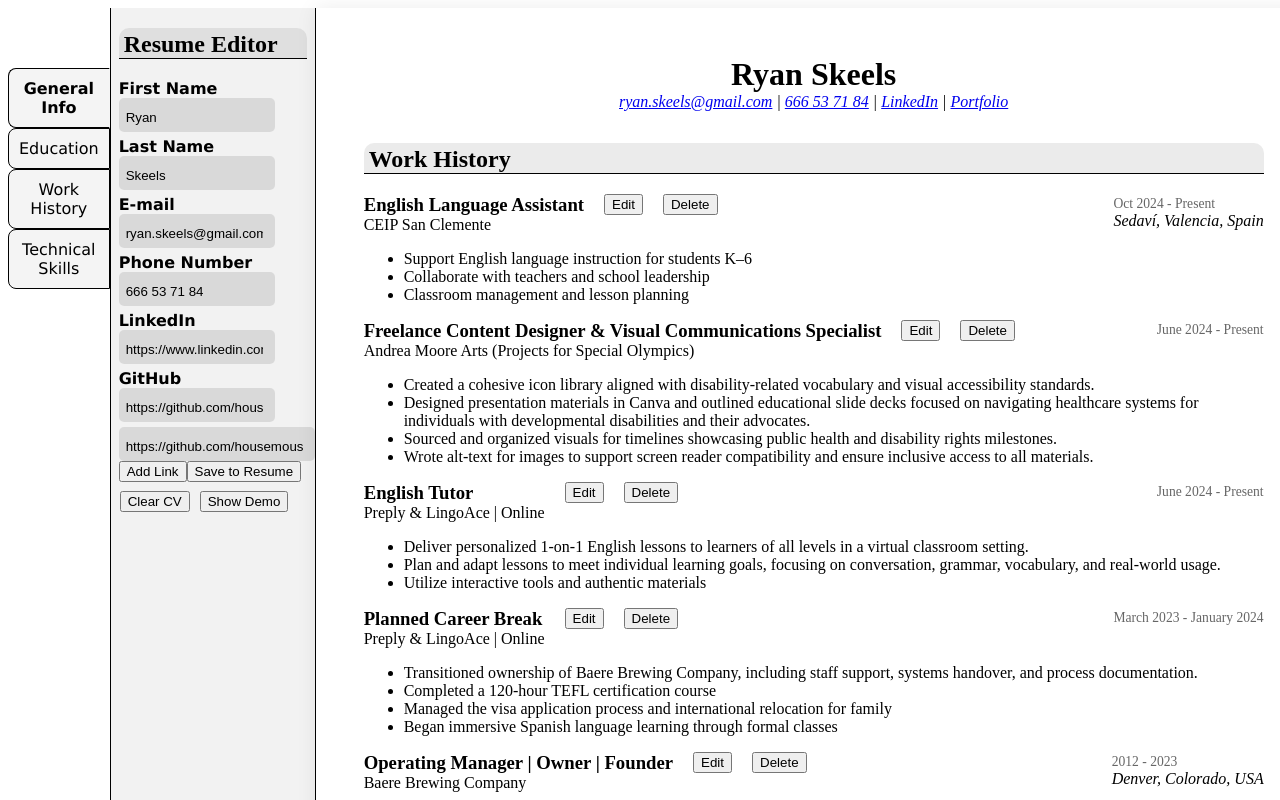
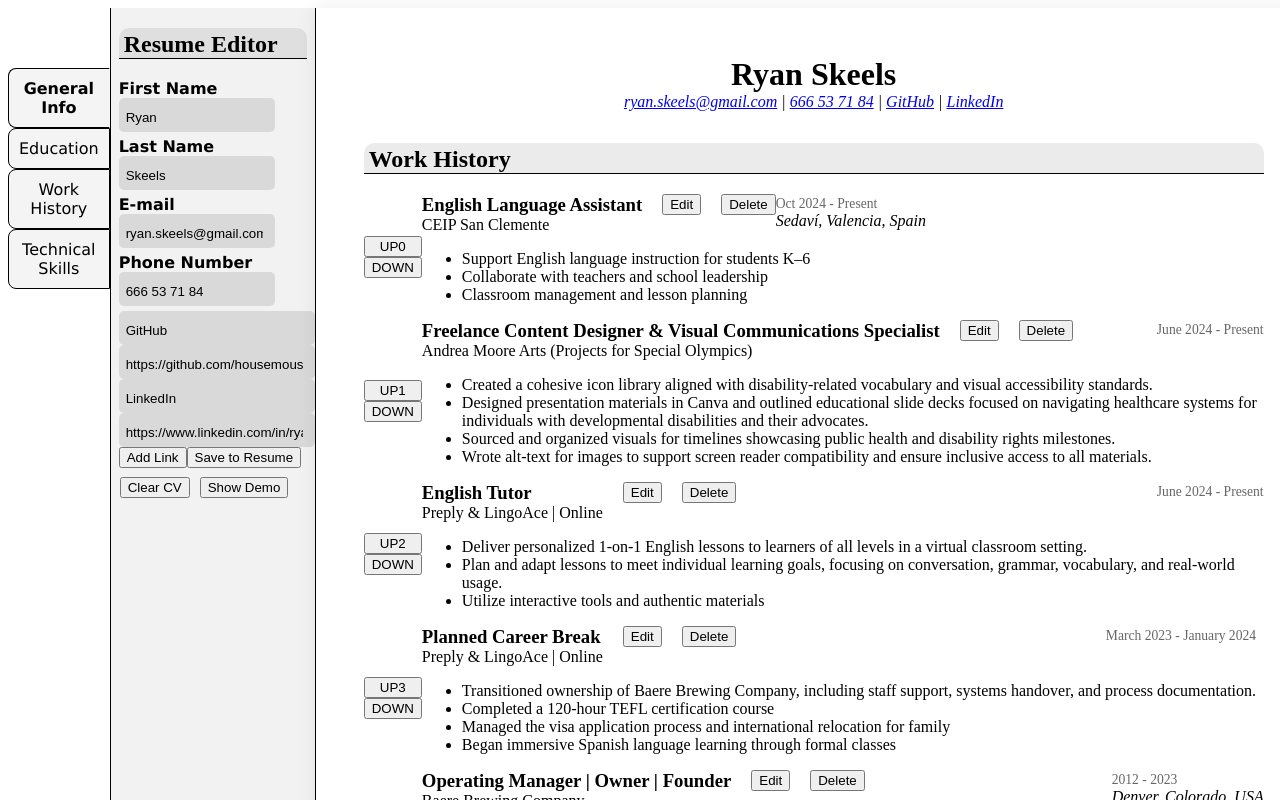
Before and after one commit to housemouse62/CV_Application, a React (Vite) app: page / in a window 1280 px wide. Shown: the top 800 px of the page. Built offline with nearby package versions, Linux system fonts and the light colour scheme.

Commit message:
down button in work history fix

```diff
--- a/src/components/App.jsx
+++ b/src/components/App.jsx
@@ -9,8 +9,6 @@ const initialGeneralInfoState = {
   userLastName: "",
   userEmail: "",
   userPhone: "",
-  userLinkedIn: "",
-  userGitHub: "",
 };
 
 const initialLinksState = {
@@ -133,6 +131,7 @@ function App() {
   return (
     <div className="App">
       <Sidebar
+        cvData={cvData}
         setCVData={setCVData}
         activeSection={activeSection}
         setActiveSection={setActiveSection}
@@ -159,13 +158,16 @@ function App() {
         initialLinksState={initialLinksState}
       />
       <MainContainer
+        cvData={cvData}
         generalInfo={cvData.generalInfo}
+        setCVData={setCVData}
         links={cvData.links}
         education={cvData.education}
         setDraftEducationData={setDraftEducationData}
         editEducation={editEducation}
         deleteEducation={deleteEducation}
         work={cvData.workHistory}
+        draftWorkHistory={draftWorkHistory}
         setDraftWorkHistory={setDraftWorkHistory}
         editWorkPlace={editWorkPlace}
         deleteWorkPlace={deleteWorkPlace}
--- a/src/components/GeneralInfo.jsx
+++ b/src/components/GeneralInfo.jsx
@@ -47,33 +47,38 @@ function GeneralInfo({
         value={draftGeneralInfoData.userPhone}
         onChange={handleChange}
       />
-      <CustomInput
-        label="LinkedIn "
-        type="tel"
-        name="userLinkedIn"
-        id="userLinkedIn"
-        value={draftGeneralInfoData.userLinkedIn}
-        onChange={handleChange}
-      />
-      <CustomInput
-        label="GitHub "
-        type="tel"
-        name="userGitHub"
-        id="userGitHub"
-        value={draftGeneralInfoData.userGitHub}
-        onChange={handleChange}
-      />
       <div>
-        {draftLinks.map((l) => (
-          // {
-          //   console.log(l);
-          // }
-          <input
-            type="text"
-            name={l.linkName}
-            id={l.linkName}
-            value={l.linkAddress}
-          />
+        {draftLinks.map((link) => (
+          <div key={link.id} className="linkBox">
+            <input
+              type="text"
+              name={link.linkName}
+              id={link.linkName}
+              value={link.linkName}
+              onChange={(e) => {
+                setDraftLinks((prev) =>
+                  prev.map((l) =>
+                    l.id === link.id ? { ...l, linkName: e.target.value } : l,
+                  ),
+                );
+              }}
+            />
+            <input
+              type="text"
+              name={link.linkAddress}
+              id={link.linkAddress}
+              value={link.linkAddress}
+              onChange={(e) => {
+                setDraftLinks((prev) =>
+                  prev.map((l) =>
+                    l.id === link.id
+                      ? { ...l, linkAddress: e.target.value }
+                      : l,
+                  ),
+                );
+              }}
+            />
+          </div>
         ))}
       </div>
 
@@ -97,6 +102,7 @@ function GeneralInfo({
           setCVData((prev) => ({
             ...prev,
             generalInfo: draftGeneralInfoData,
+            links: draftLinks,
           }));
         }}
       >
--- a/src/components/MainContainer.jsx
+++ b/src/components/MainContainer.jsx
@@ -2,16 +2,21 @@ import "../styles/MainContainer.css";
 import Education from "./Education";
 
 function MainContainer({
+  cvData,
+  setCVData,
   generalInfo,
   education,
   editEducation,
   deleteEducation,
   work,
+  links,
   editWorkPlace,
   deleteWorkPlace,
   technicalSkills,
   editTechnicalSkills,
   deleteTechnicalSkills,
+  setDraftWorkHistory,
+  draftWorkHistory,
 }) {
   const contactItems = [
     generalInfo.userEmail && (
@@ -24,17 +29,33 @@ function MainContainer({
         {generalInfo.userPhone}
       </a>
     ),
-    generalInfo.userLinkedIn && (
-      <a key="linkedIn" href={`${generalInfo.userLinkedIn}`}>
-        LinkedIn
+    ...(links?.map((l) => (
+      <a key={`${l.linkName}`} href={`${l.linkAddress}`}>
+        {l.linkName}
       </a>
-    ),
-    generalInfo.userGitHub && (
-      <a key="portfolio" href={`${generalInfo.userGitHub}`}>
-        Portfolio
-      </a>
-    ),
+    )) ?? []),
   ].filter(Boolean);
+
+  function moveUpInArray(i) {
+    console.log(i);
+    const tempWorkHistory = cvData.workHistory;
+
+    const index = cvData.workHistory.findIndex((x) => x.id === i);
+
+    const moveItem = tempWorkHistory.splice(index, 1);
+    setDraftWorkHistory(tempWorkHistory.splice(index - 1, 0, moveItem[0]));
+  }
+
+  function moveDownInArray(i) {
+    const tempWorkHistory = [...cvData.workHistory];
+    const index = cvData.workHistory.findIndex((x) => x.id === i);
+    const moveItem = tempWorkHistory.splice(index, 1);
+
+    tempWorkHistory.splice(index + 1, 0, moveItem[0]);
+    console.log(tempWorkHistory);
+    setDraftWorkHistory(tempWorkHistory);
+    setCVData((prev) => ({ ...prev, workHistory: tempWorkHistory }));
+  }
 
   return (
     <main className="resume">
@@ -54,8 +75,25 @@ function MainContainer({
       <section aria-labelledby="workPlace-heading" className="resume-section">
         <h2 id="workPlace-heading">Work History</h2>
         <div className="entries">
-          {work.map((work) => (
-            <article key={work.id}>
+          {work.map((work, index) => (
+            <article key={work.id} className="workEntry">
+              <div className="arrowDiv">
+                <button
+                  type="button"
+                  className="arrowButton"
+                  onClick={() => moveUpInArray(work.id)}
+                >
+                  UP{work.ind}
+                </button>
+                <button
+                  type="button"
+                  className="arrowButton"
+                  onClick={() => moveDownInArray(work.id)}
+                >
+                  DOWN
+                </button>
+              </div>
+              <div className="workPlaceInfo">
                 <div className="workPlaceHeader">
                   <div className="buttonSide">
                     <div>
@@ -91,10 +129,11 @@ function MainContainer({
                   </div>
                 </div>
                 <ul>
-                {work.duties.map((duty, index) => (
+                  {work.duties.map((duty) => (
                     <li key={duty.id}>{duty.value}</li>
                   ))}
                 </ul>
+              </div>
             </article>
           ))}
         </div>
--- a/src/components/Sidebar.jsx
+++ b/src/components/Sidebar.jsx
@@ -1,5 +1,4 @@
 import "../styles/Sidebar.css";
-import { useState } from "react";
 import Education from "./Education";
 import GeneralInfo from "./GeneralInfo";
 import WorkHistory from "./WorkHistory";
@@ -9,6 +8,7 @@ import { demoCV, emptyCV } from "./templates";
 function Sidebar({
   activeSection,
   setActiveSection,
+  cvData,
   setCVData,
   draftGeneralInfoData,
   setDraftGeneralInfoData,
--- a/src/components/WorkHistory.jsx
+++ b/src/components/WorkHistory.jsx
@@ -1,5 +1,6 @@
 import CustomInput from "./customInput";
 function WorkHistory({
+  cvData,
   setCVData,
   draftWorkHistory,
   setDraftWorkHistory,
@@ -70,7 +71,10 @@ function WorkHistory({
               onChange={(e) => {
                 const updated = [...draftWorkHistory.duties];
                 updated[index] = e.target.value;
-                setDraftWorkHistory((prev) => ({ ...prev, duties: updated }));
+                setDraftWorkHistory((prev) => ({
+                  ...prev,
+                  duties: updated,
+                }));
               }}
             />
             <button
@@ -123,7 +127,7 @@ function WorkHistory({
             setEditingWorkHistoryID(null);
             setDraftWorkHistory(initialWorkHistoryState);
           } else {
-            setCVData((prev) => ({
+            setCVData((prev, index) => ({
               ...prev,
               workHistory: [
                 ...prev.workHistory,
@@ -136,6 +140,7 @@ function WorkHistory({
             }));
             setEditingWorkHistoryID(null);
             setDraftWorkHistory(initialWorkHistoryState);
+            console.log(cvData);
           }
         }}
       >
--- a/src/components/templates.jsx
+++ b/src/components/templates.jsx
@@ -4,8 +4,6 @@ const emptyCV = {
     userLastName: "",
     userEmail: "",
     userPhone: "",
-    userLinkedIn: "",
-    userGitHub: "",
   },
   links: [],
   education: [],
@@ -19,14 +17,17 @@ const demoCV = {
     userLastName: "Skeels",
     userEmail: "ryan.skeels@gmail.com",
     userPhone: "666 53 71 84",
-    userLinkedIn: "https://www.linkedin.com/in/ryan-skeels62/",
-    userGitHub: "https://github.com/housemouse62",
   },
   links: [
     {
       id: crypto.randomUUID(),
       linkName: "GitHub",
       linkAddress: "https://github.com/housemouse62",
+    },
+    {
+      id: crypto.randomUUID,
+      linkName: "LinkedIn",
+      linkAddress: "https://www.linkedin.com/in/ryan-skeels62/",
     },
   ],
   education: [
@@ -79,6 +80,7 @@ const demoCV = {
   workHistory: [
     {
       id: crypto.randomUUID(),
+      ind: 0,
       positionTitle: "English Language Assistant",
       workPlaceName: "CEIP San Clemente",
       dates: "Oct 2024 - Present",
@@ -102,6 +104,7 @@ const demoCV = {
     },
     {
       id: crypto.randomUUID(),
+      ind: 1,
       positionTitle:
         "Freelance Content Designer & Visual Communications Specialist",
       workPlaceName: "Andrea Moore Arts (Projects for Special Olympics)",
@@ -134,6 +137,7 @@ const demoCV = {
     },
     {
       id: crypto.randomUUID(),
+      ind: 2,
       positionTitle: "English Tutor",
       workPlaceName: "Preply & LingoAce | Online",
       dates: " June 2024 - Present",
@@ -159,6 +163,7 @@ const demoCV = {
     },
     {
       id: crypto.randomUUID(),
+      ind: 3,
       positionTitle: "Planned Career Break",
       workPlaceName: "Preply & LingoAce | Online",
       dates: "March 2023 - January 2024 ",
@@ -189,6 +194,7 @@ const demoCV = {
     },
     {
       id: crypto.randomUUID(),
+      ind: 4,
       positionTitle: "Operating Manager  |  Owner  |  Founder",
       workPlaceName: "Baere Brewing Company",
       dates: "2012 - 2023",
@@ -235,6 +241,7 @@ const demoCV = {
     },
     {
       id: crypto.randomUUID(),
+      ind: 5,
       positionTitle: "Environmental Health Investigator II",
       workPlaceName: "City of Denver Public Health & Environment",
       dates: "2012 - 2014",
@@ -271,6 +278,7 @@ const demoCV = {
     },
     {
       id: crypto.randomUUID(),
+      ind: 6,
       positionTitle: "Natural Resource Specialist",
       workPlaceName: "Jefferson County Open Space ",
       dates: "2008 - 2012",
--- a/src/styles/MainContainer.css
+++ b/src/styles/MainContainer.css
@@ -18,6 +18,17 @@ header {
 .resume-section {
   margin-top: 2rem;
 }
+
+.workEntry {
+  display: flex;
+}
+
+.arrowDiv {
+  display: flex;
+  flex-direction: column;
+  justify-content: center;
+}
+
 .schoolName,
 .editSchool,
 .editWorkPlace,
```
Lines whose indentation alone changed are shown as unchanged.
